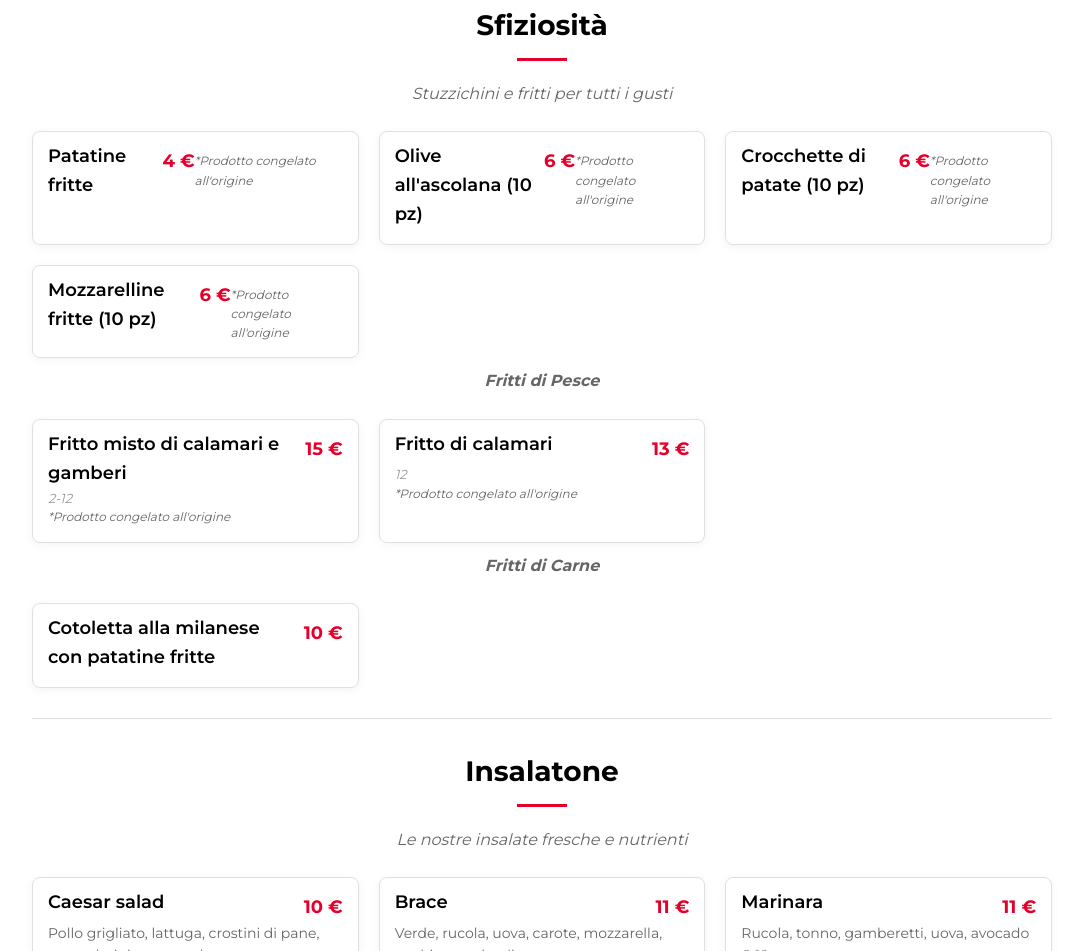
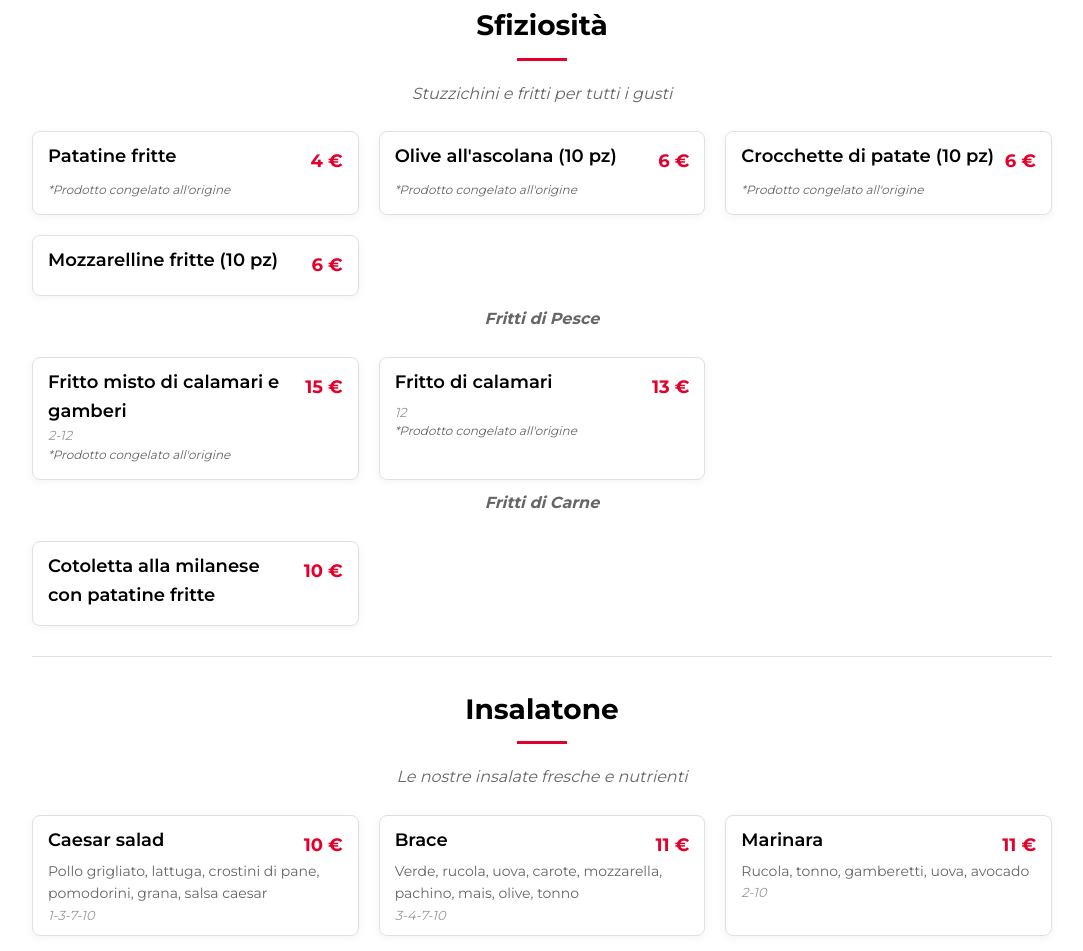
Before and after one commit to Nicolo44257/Brace-Bar-Men-, a plain HTML site: page index.html in a window 1280 px wide. Shown: the part 2664-3615 px from the top of the page, without its empty margins (98-1181 px from the left). Drawn offline with Linux system fonts and the light colour scheme.

Commit message:
Update index.html

```diff
--- a/index.html
+++ b/index.html
@@ -521,8 +521,8 @@
                 <div class="menu-item-header">
                     <h3 class="menu-item-title">Patatine fritte</h3>
                     <span class="menu-item-price">4&nbsp;€</span>
-                    <span class="prodotto-congelato">*Prodotto congelato all'origine</span>
-                </div>
+                </div>
+                <span class="prodotto-congelato">*Prodotto congelato all'origine</span>
             </div>
         </div>
 
@@ -531,8 +531,8 @@
                 <div class="menu-item-header">
                     <h3 class="menu-item-title">Olive all'ascolana (10 pz)</h3>
                     <span class="menu-item-price">6&nbsp;€</span>
-                    <span class="prodotto-congelato">*Prodotto congelato all'origine</span>
-                </div>
+                </div>
+                <span class="prodotto-congelato">*Prodotto congelato all'origine</span>
             </div>
         </div>
 
@@ -541,8 +541,8 @@
                 <div class="menu-item-header">
                     <h3 class="menu-item-title">Crocchette di patate (10 pz)</h3>
                     <span class="menu-item-price">6&nbsp;€</span>
-                    <span class="prodotto-congelato">*Prodotto congelato all'origine</span>
-                </div>
+                </div>
+                <span class="prodotto-congelato">*Prodotto congelato all'origine</span>
             </div>
         </div>
 
@@ -551,7 +551,6 @@
                 <div class="menu-item-header">
                     <h3 class="menu-item-title">Mozzarelline fritte (10 pz)</h3>
                     <span class="menu-item-price">6&nbsp;€</span>
-                    <span class="prodotto-congelato">*Prodotto congelato all'origine</span>
                 </div>
             </div>
         </div>
```
